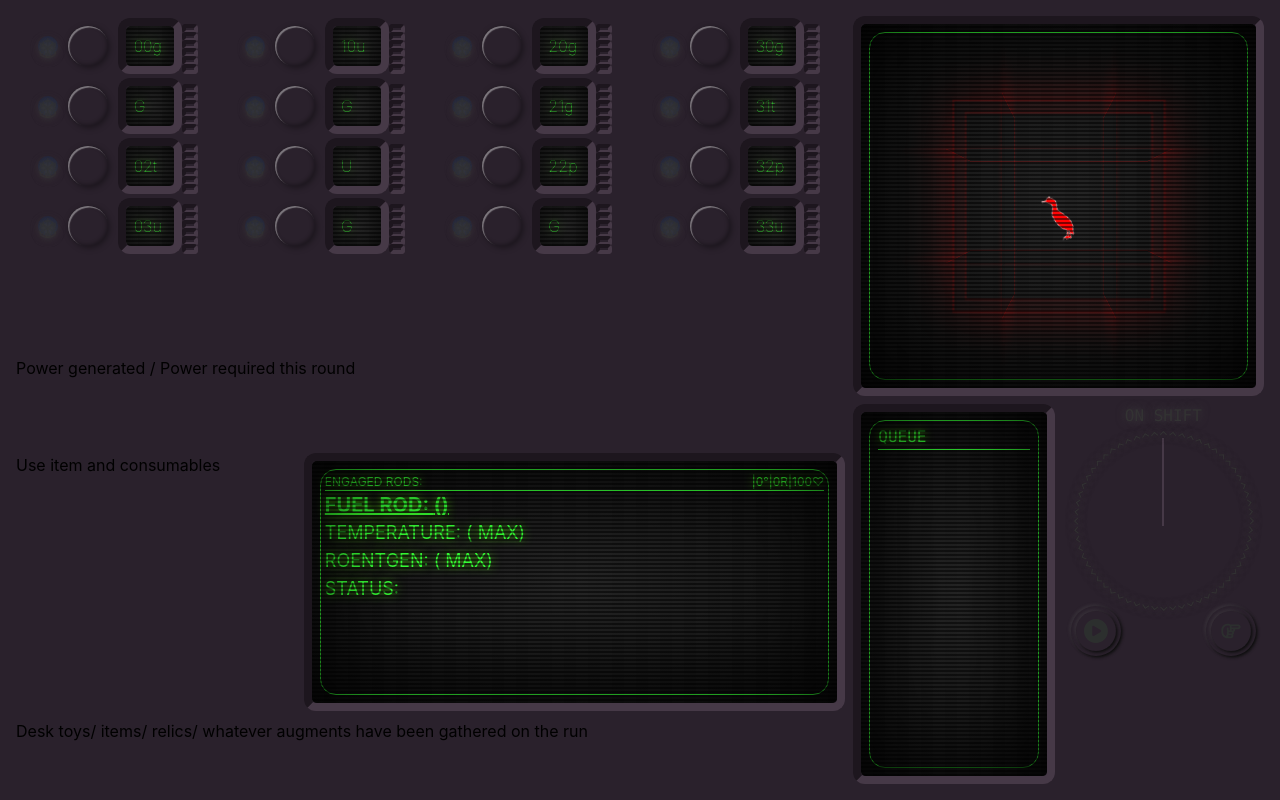
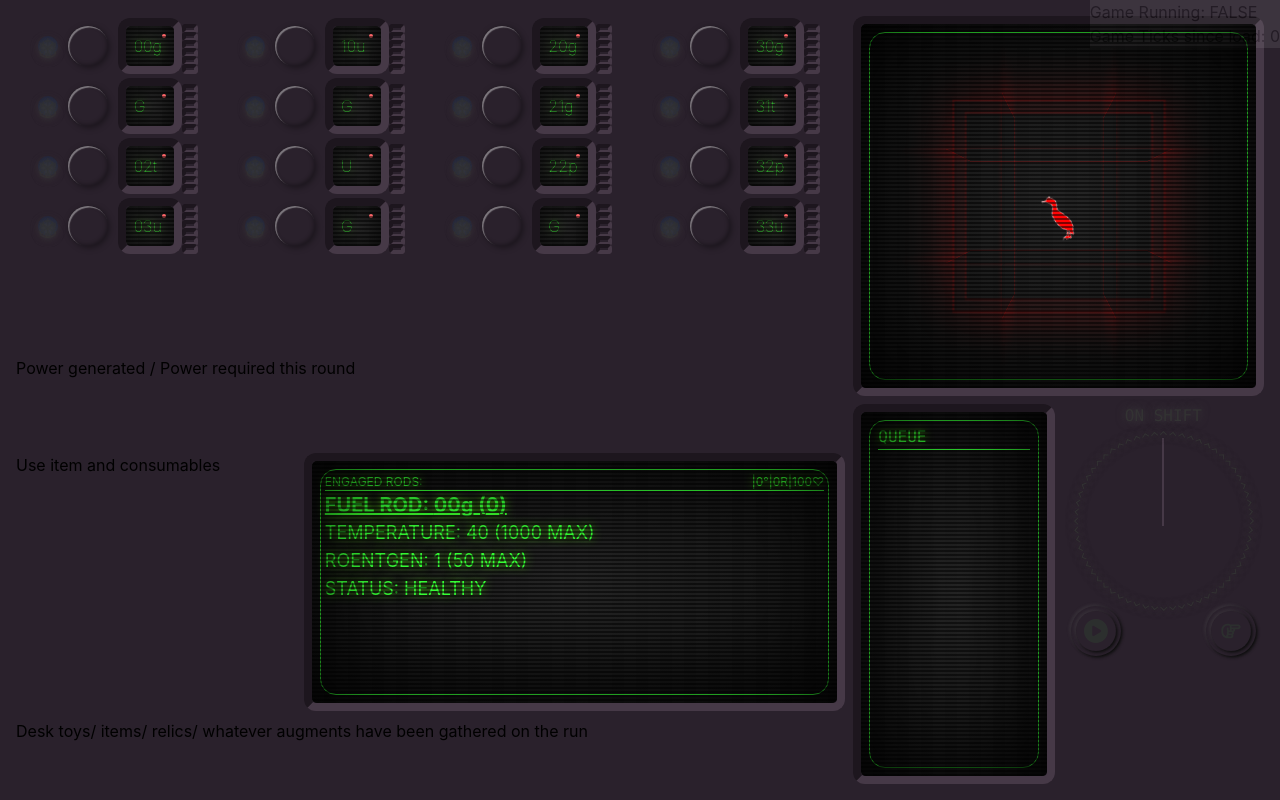
Before and after one commit to christophercurtisdev/ReactorSim, a React (Vite) app: page / in a window 1280 px wide. Built offline with nearby package versions, Linux system fonts and the light colour scheme.

Commit message:
Im trying to make it so when you click the CRT screen of the fuel rod switch, the status control panel updated with that rods details - doesnt seem to be working, assuming will need to keep digging

```diff
--- a/src/App.tsx
+++ b/src/App.tsx
@@ -8,7 +8,7 @@ function App() {
   return (
     <div className='flex w-screen h-screen bg-mauve-800'>
       {/* <TickDebugComponent /> */}
-      {/* <GameDebugComponent /> */}
+      <GameDebugComponent />
       <GameComponent />
     </div>
   );
--- a/src/Components/ControlPanels/FuelArraySwitchesComponent.tsx
+++ b/src/Components/ControlPanels/FuelArraySwitchesComponent.tsx
@@ -1,13 +1,14 @@
 import Game from '../../Core/Game';
+import type FuelRod from '../../Reactor/Objects/FuelRod';
 import FuelRodSwitchComponent from './FuelRodSwitchComponent';
 
-export default function FuelArraySwitchesComponent() {
+export default function FuelArraySwitchesComponent({updateDetailsPanel}: {updateDetailsPanel: (rod: FuelRod) => void}) {
     let fuelRods = Game.getInstance().getFuelArray().fuelRods;
     return (
         <div className='grid grid-flow-col grid-rows-4 content-center'>
             {fuelRods.map((column) => (
                 column.map((rod) => (
-                    <FuelRodSwitchComponent fuelRod={rod} />
+                    <FuelRodSwitchComponent updateDetailsPanel={updateDetailsPanel} fuelRod={rod}/>
                     // <div>
                     //     <label className="tgl-43">
                     //     <input className="tgl-43__input" type="checkbox" />
--- a/src/Components/ControlPanels/FuelRodSwitchComponent.tsx
+++ b/src/Components/ControlPanels/FuelRodSwitchComponent.tsx
@@ -1,11 +1,11 @@
-import { useEffect, useState } from 'react';
+import React, { useEffect, useState } from 'react';
 import Game from '../../Core/Game';
 import FuelRod from '../../Reactor/Objects/FuelRod';
 import NixieHtmlEntity from '../Partials/NixieHtmlEntityComponent';
 import FuelRodStatus from '../../Core/TypeLists/FuelRodStatus';
 import CRTCopmonent from '../Partials/CRTComponent';
 
-export default function FuelRodSwitchComponent({fuelRod}: {fuelRod: FuelRod}) {
+export default function FuelRodSwitchComponent({fuelRod, updateDetailsPanel}: {fuelRod: FuelRod, updateDetailsPanel: (rod: FuelRod) => void}) {
     const [litIcon, setLitIcon] = useState(-1);
     const [switchIsOn, setSwitchIsOn] = useState(false);
     const [disabled, setDisabled] = useState(false);
@@ -53,8 +53,13 @@ export default function FuelRodSwitchComponent({fuelRod}: {fuelRod: FuelRod}) {
         setSwitchIsOn(!switchIsOn);
     }
 
+    function triggerUpdateDetailsPanel() {
+        updateDetailsPanel(fuelRod);
+    }
+
     let labelDisplay = (
-    <div className='font-thin crt-text'>
+    <div className='font-thin crt-text details-element' onClick={triggerUpdateDetailsPanel}>
+        <div className='absolute h-1 w-1 rounded bg-red-400 right-2 top-2'></div>
         {fuelRod.label}
     </div>
     );
--- a/src/Components/ControlPanels/ReactorStatusComponent.tsx
+++ b/src/Components/ControlPanels/ReactorStatusComponent.tsx
@@ -3,16 +3,15 @@ import Game from "../../Core/Game";
 import CRTCopmonent from "../Partials/CRTComponent";
 import FuelRod from "../../Reactor/Objects/FuelRod";
 
-export default function ReactorStatusComponent() {
+export default function ReactorStatusComponent({rod}: {rod: FuelRod}) {
     const [reactorFuelArrayHeat, setReactorFuelArrayHeat] = useState(0);
     const [reactorFuelArrayRoentgen, setReactorFuelArrayRoentgen] = useState(0);
-    const [selectedRod, setSelectedRod] = useState({} as FuelRod);
+    const [selectedRod] = useState(rod);
 
     useEffect(() => {
         const unsubscribeFromTickUpdates = Game.getInstance().listenToTickEvents(() => {
             setReactorFuelArrayHeat(Game.getInstance().getFuelArray().temperature);
             setReactorFuelArrayRoentgen(Game.getInstance().getFuelArray().getTotalRoentgen());
-            setSelectedRod(Game.getInstance().getFuelArray().getRod(6));
         });
 
         return () => {
--- a/src/Components/GameComponent.tsx
+++ b/src/Components/GameComponent.tsx
@@ -2,12 +2,14 @@ import FuelArraySwitchesComponent from './ControlPanels/FuelArraySwitchesCompone
 import MenuButtonsComponent from './ControlPanels/MenuButtonsComponent';
 import AnimationScreenComponent from './ControlPanels/AnimationScreenComponent';
 import Game from '../Core/Game';
-import { useEffect } from 'react';
+import { useEffect, useState } from 'react';
 import QueuedActionsComponent from './ControlPanels/QueuedActionsComponent';
 import ReactorStatusComponent from './ControlPanels/ReactorStatusComponent';
 import ClockComponent from './ControlPanels/ClockComponent';
 
 export default function GameComponent() {
+  const [fuelRod, setFuelRod] = useState(Game.getInstance().getFuelArray().getRod(0))
+
   useEffect(() => {
     const unsubscribeFromTickUpdates = Game.getInstance().listenToTickEvents(() => {
       Game.getInstance().tick();
@@ -21,7 +23,7 @@ export default function GameComponent() {
   return (
     <div className="grid grid-cols-48 grid-rows-32 content-stretch w-full p-3">
       <div className='col-span-32 row-span-14 overflow-x-scroll overflow-y-scroll p-1'>
-        <FuelArraySwitchesComponent />
+        <FuelArraySwitchesComponent updateDetailsPanel={setFuelRod}/>
       </div>
       <div className="row-span-16 col-span-16 p-1">
         <AnimationScreenComponent />
@@ -35,7 +37,7 @@ export default function GameComponent() {
       </div>
       <div className="row-span-11 col-span-11 p-1">Use item and consumables</div>
       <div className="row-span-11 col-span-21 p-1">
-        <ReactorStatusComponent />
+        <ReactorStatusComponent rod={fuelRod}/>
       </div>
       <div className="row-span-8 col-span-8 p-1">
         <MenuButtonsComponent />
--- /dev/null
+++ b/src/Components/Partials/DetailsComponent.tsx
@@ -0,0 +1,5 @@
+import Game from "../../Core/Game";
+
+export default function DetailsComponent() {
+    return <div></div>
+}
--- a/src/css/FuelRodSwitch.css
+++ b/src/css/FuelRodSwitch.css
@@ -30,3 +30,13 @@
 .fuel-indicator-bar.lit {
     background-color: var(--color-green-500);
 }
+
+.details-element:hover::after {
+    top: 0;
+    left: 0;
+    content: '';
+    width: 100%;
+    height: 100%;
+    position: absolute;
+    background: #fff4;
+}
```
